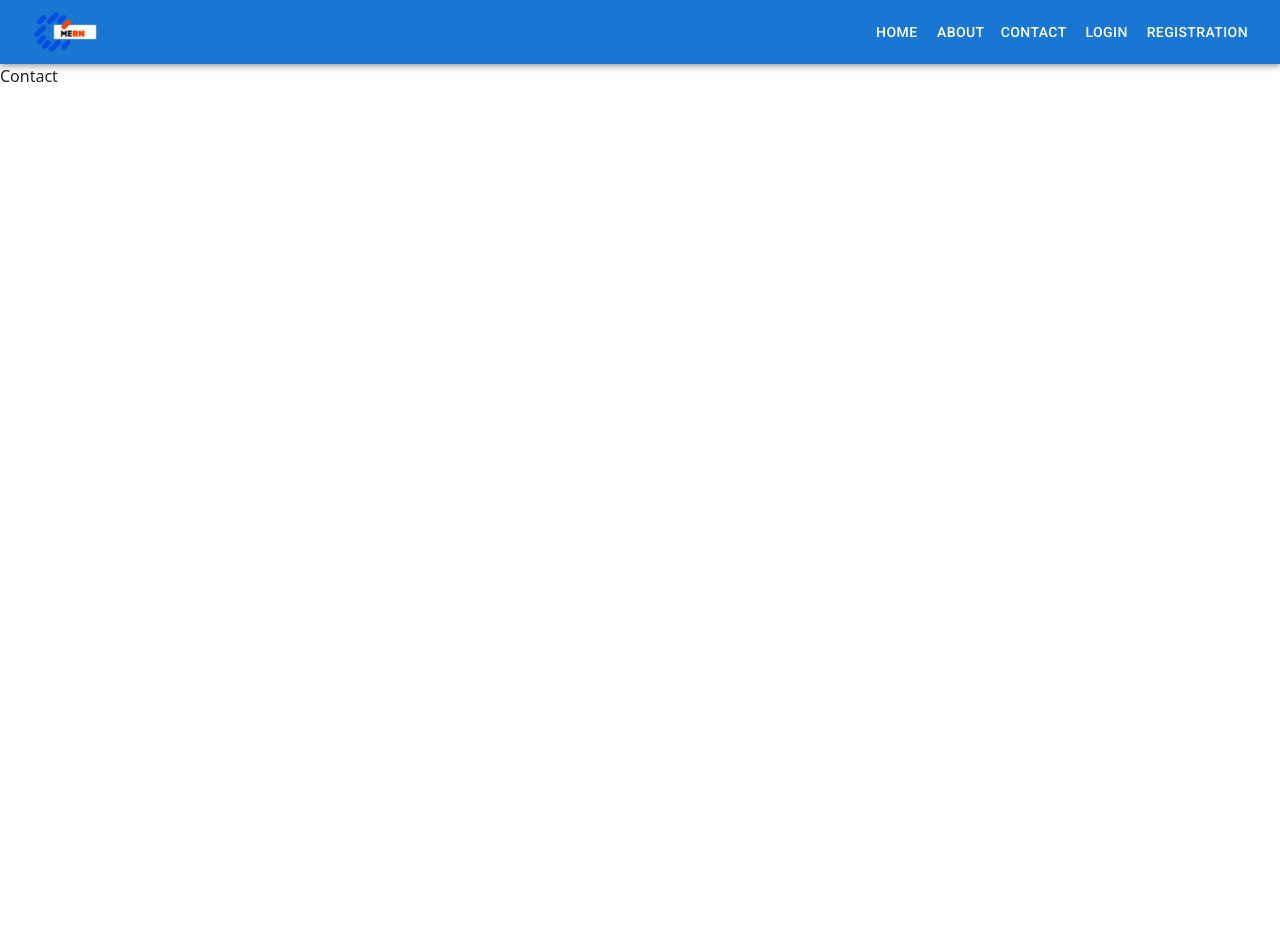
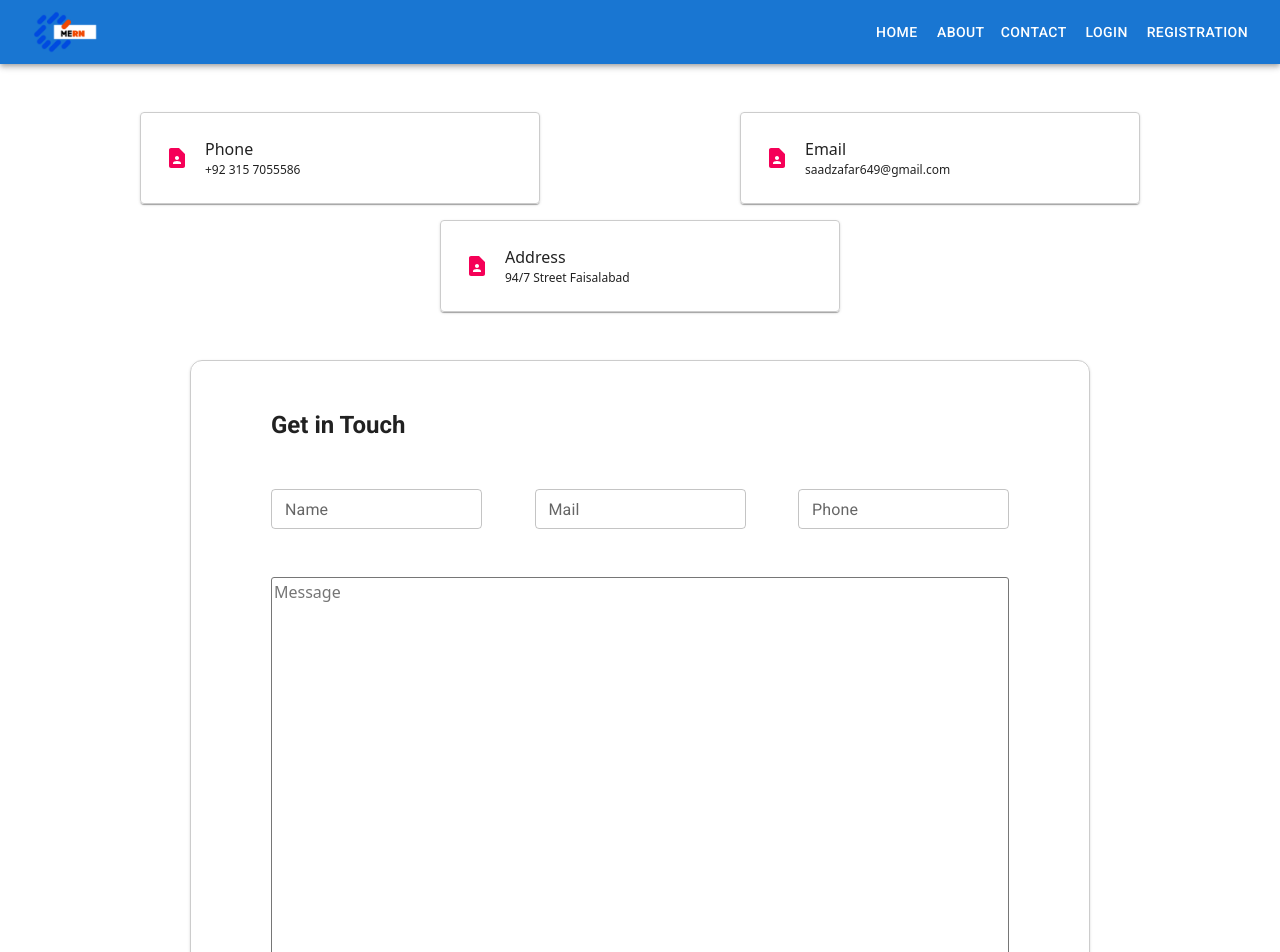
Before and after one commit to saadzafar649/MernPortfolio, a React (Create React App) app in the folder client/: page /contact in a window 1280 px wide. Shown: the top 952 px of the page. Before the commit the page ends 800 px from the top, so only its background shows below. Built offline with nearby package versions, Linux system fonts and the light colour scheme.

Commit message:
feat: contact us ui

```diff
--- a/client/src/components/Contact.js
+++ b/client/src/components/Contact.js
@@ -1,8 +1,93 @@
+import { Box, Button, Card, TextField, TextareaAutosize, Typography } from '@mui/material'
+import ContactPageIcon from '@mui/icons-material/ContactPage';
 import React from 'react'
+import { NavLink } from 'react-router-dom';
 
 const Contact = () => {
-  return (
-    <div>Contact</div>
+  return (<>
+    <Box sx={{ display: "flex", justifyContent: "space-around", flexFlow: 'wrap', margin: 5 }}>
+
+      <Card sx={{
+        minWidth: 100, maxWidth: 400, width: 400, margin: 1, display: "flex",
+        padding: 3,
+        border: '1px solid #ccc',
+        backdropFilter: 'blur(20px)',
+        backgroundColor: 'rgba(255, 255, 255, 0.8)',
+      }}>
+        <ContactPageIcon sx={{ display: 'flex', alignSelf: 'center', marginRight: 2 }} color='secondary' />
+        <Box sx={{ fontWeight: 500 }}>Phone
+          <Box sx={{ fontSize: 12 }}>+92 315 7055586</Box>
+        </Box>
+      </Card>
+      <Card sx={{
+        minWidth: 100, maxWidth: 400, width: 400, margin: 1, display: "flex",
+        padding: 3,
+        border: '1px solid #ccc',
+        backdropFilter: 'blur(20px)',
+        backgroundColor: 'rgba(255, 255, 255, 0.8)',
+      }}>
+
+        <ContactPageIcon sx={{ display: 'flex', alignSelf: 'center', marginRight: 2 }} color='secondary' />
+        <Box sx={{ fontWeight: 500 }}>Email
+          <Box sx={{ fontSize: 12 }}>saadzafar649@gmail.com</Box>
+        </Box>
+      </Card>
+      <Card sx={{
+        minWidth: 100, maxWidth: 400, width: 400, margin: 1, display: "flex",
+        padding: 3,
+        border: '1px solid #ccc',
+        backdropFilter: 'blur(20px)',
+        backgroundColor: 'rgba(255, 255, 255, 0.8)',
+      }}>
+
+        <ContactPageIcon sx={{ display: 'flex', alignSelf: 'center', marginRight: 2 }} color='secondary' />
+        <Box sx={{ fontWeight: 500 }}>Address
+          <Box sx={{ fontSize: 12 }}>94/7 Street Faisalabad</Box>
+        </Box>
+      </Card>
+    </Box>
+
+    <Box sx={{ display: "flex", justifyContent: "center", margin: 5 }}>
+      <Card sx={{
+        minWidth: 200, maxWidth: 900, width: 900,
+        border: '1px solid #ccc', borderRadius: 3,
+        backdropFilter: 'blur(20px)',
+        backgroundColor: 'rgba(255, 255, 255, 0.8)',
+        padding: 3
+      }}>
+
+        <Box sx={{ fontWeight: 500, margin: 3, display: 'flex', flexFlow: 'column', }}>
+          <Typography variant="h5" component="h5" sx={{ fontWeight: 700, marginX: 4 }}>
+            Get in Touch
+          </Typography>
+          <Box sx={{ display: "flex", justifyContent: "space-between", flexFlow: 'wrap', margin: 2 }}>
+            <TextField id="name" label="Name" variant="outlined" size="small"
+              sx={{ marginTop: 4, marginX: 2 }} />
+            <TextField id="email" label="Mail" variant="outlined" size="small"
+              sx={{ marginTop: 4, marginX: 2 }} />
+            <TextField id="phone" label="Phone" variant="outlined" size="small"
+              sx={{ marginTop: 4, marginX: 2 }} />
+          </Box>
+
+          <Box sx={{ display: "flex", justifyContent: "space-between", flexFlow: 'wrap', margin: 4 }}>
+            <TextareaAutosize
+              minRows={3}
+              placeholder="Message"
+              style={{ maxWidth: 800,width:800,minWidth:100,borderRadius:3,height:200 }}
+            />
+        </Box>
+
+        <Box sx={{ display: "flex", justifyContent: "space-between", flexFlow: 'wrap', margin: 4 }}>
+        <NavLink className="nav-link " aria-current="page" to="/login" sx={{ margin: 2, display: 'flex',justifySelf:'center' }}>
+            <Button key={1} color="primary" variant='contained' size='large'>
+              Send Message
+            </Button>
+          </NavLink>
+        </Box>
+          </Box>
+      </Card>
+    </Box>
+  </>
   )
 }
 
--- a/client/src/components/Signup.js
+++ b/client/src/components/Signup.js
@@ -18,7 +18,7 @@ const Signup = () => {
     <Box sx={{ display: "flex", justifyContent: "center", overflow: 'clip', margin: 5 }}>
 
       <Card sx={{ minWidth: 200, maxWidth: 800, width: 600, display: 'flex', justifyContent: "center", flexFlow: 'wrap',
-        border: '1px solid #ccc', borderRadius: 8,
+        border: '1px solid #ccc', borderRadius: 3,
         backdropFilter: 'blur(20px)',
         backgroundColor: 'rgba(255, 255, 255, 0.8)',
         paddingBottom:3,paddingTop:3,
@@ -62,7 +62,7 @@ const Signup = () => {
         <CardActions>
 
           <NavLink className="nav-link " aria-current="page" to="/login" sx={{ margin: 2, display: 'flex',justifySelf:'center' }}>
-            <Button key={1} color="primary" variant='contained'>
+            <Button key={1} color="primary" variant='contained' size='large'>
               Register
             </Button>
           </NavLink>
```
